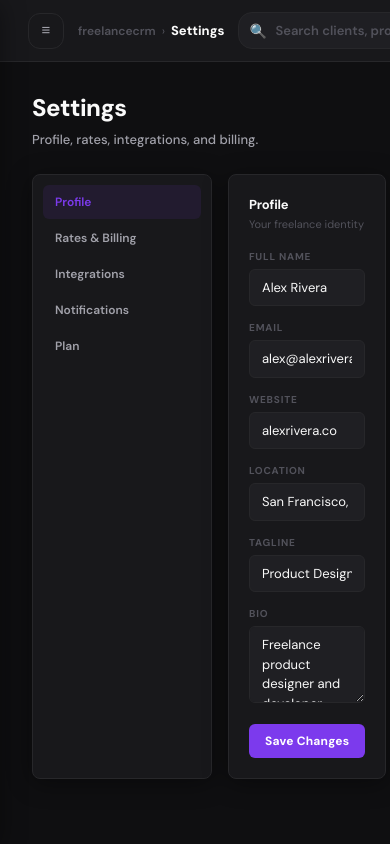
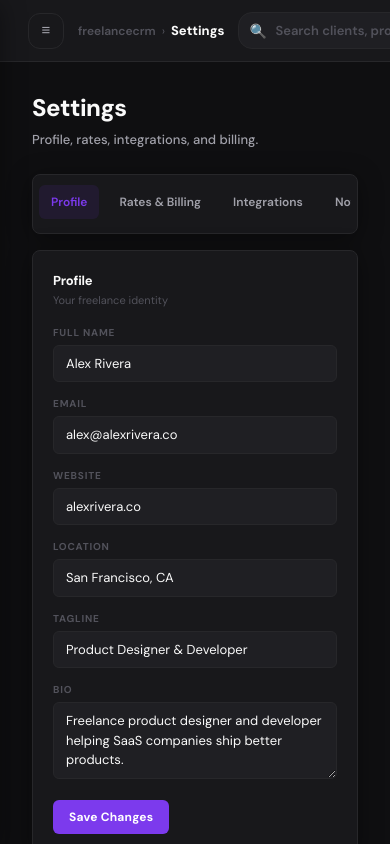
Before and after one commit to shreyvijayvargiya/inkgest-saas-admin, a Next.js app: page /settings in a window 390 px wide. Built offline with nearby package versions, Linux system fonts and the light colour scheme.

Commit message:
responsive for settings page done!!

```diff
--- a/app/SettingsPage.jsx
+++ b/app/SettingsPage.jsx
@@ -17,12 +17,14 @@ export default function SettingsPage() {
 	];
 
 	return (
-		<div style={{ display: "grid", gridTemplateColumns: "180px 1fr", gap: 16 }}>
-			<Card t={t} p={10}>
+		<div className="flex flex-col gap-4 md:grid md:grid-cols-[180px_1fr] md:gap-4">
+			<Card t={t} p={10} style={{ minWidth: 0 }}>
+				<div className="flex flex-row gap-2 overflow-x-auto pb-1 -mx-1 md:flex-col md:overflow-visible md:mx-0 md:pb-0">
 					{sections.map((s) => (
 						<div
 							key={s.id}
 							onClick={() => setSec(s.id)}
+							className="shrink-0 md:shrink md:mb-0.5 last:md:mb-0"
 							style={{
 								padding: "8px 12px",
 								borderRadius: 6,
@@ -31,15 +33,15 @@ export default function SettingsPage() {
 								cursor: "pointer",
 								color: sec === s.id ? t.accent : t.textSub,
 								background: sec === s.id ? t.accentDim : "transparent",
-							marginBottom: 2,
 								transition: "all 0.12s",
 							}}
 						>
 							{s.label}
 						</div>
 					))}
+				</div>
 			</Card>
-			<div>
+			<div className="min-w-0">
 				{sec === "profile" && (
 					<Card t={t}>
 						<SecHead t={t} title="Profile" sub="Your freelance identity" />
```
Lines whose indentation alone changed are shown as unchanged.
